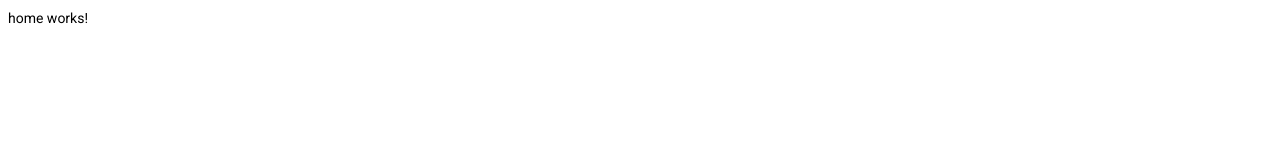
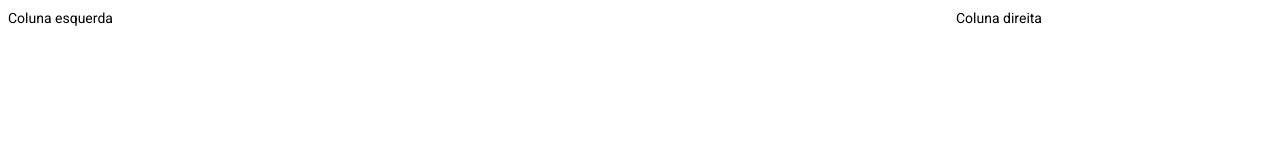
Before and after one commit to ricardoMonteiroTavares/desafio-marlin, an Angular app: page / in a window 1280 px wide. Shown: the top 160 px of the page. Built offline with nearby package versions, Linux system fonts and the light colour scheme.

Commit message:
Primeira estilização da página home

```diff
--- a/src/app/views/home/home.component.html
+++ b/src/app/views/home/home.component.html
@@ -1 +1,8 @@
-<p>home works!</p>
+<div class="container">
+    <div class="left_col">
+        <p>Coluna esquerda</p>
+    </div>
+    <div class="right_col">
+        <p>Coluna direita</p>
+    </div>
+</div>
--- a/src/app/views/home/home.component.sass
+++ b/src/app/views/home/home.component.sass
@@ -0,0 +1,8 @@
+.container
+    display: flex
+
+.left_col
+    width: 75%
+
+.right_col
+    width: 25%
```
